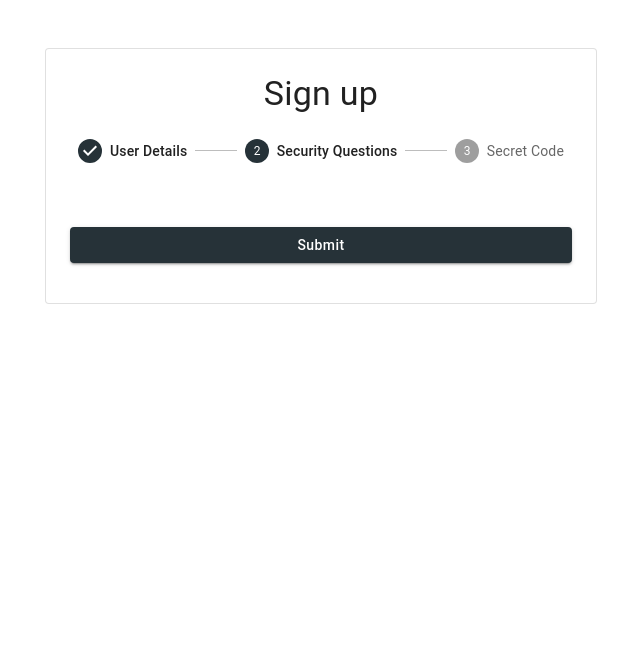
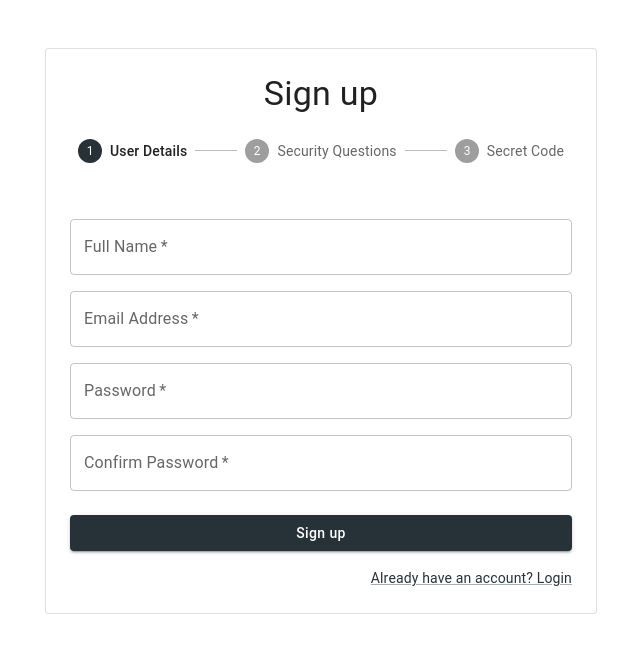
Before and after one commit to UltraHopeful/Bread-and-Breakfast, a React (Create React App) app: page /signup in a window 1280 px wide. Shown: the top 650 px of the page, without its empty margins (319-959 px from the left). Built offline with nearby package versions, Linux system fonts and the light colour scheme; no server answers; the database is empty; what amazon-cognito-identity-js would draw is missing.

Commit message:
add security ans to firestore

```diff
--- a/src/pages/signup/index.js
+++ b/src/pages/signup/index.js
@@ -22,13 +22,14 @@ import { collection, getDocs } from "firebase/firestore";
 import { useNavigate } from "react-router-dom";
 
 const steps = ["User Details", "Security Questions", "Secret Code"];
+let userId = "";
 
 function getStepContent(step, handleNext) {
   switch (step) {
     case 0:
       return <SignupDetails handleNext={handleNext} />;
     case 1:
-      return <SecurityQuestions handleNext={handleNext} />;
+      return <SecurityQuestions handleNext={handleNext} userId={userId} />;
     case 2:
       return <CipherCode handleNext={handleNext} />;
     default:
@@ -50,13 +51,15 @@ const getSecurityQuestions = async () => {
   return questions;
 };
 
-export default function Checkout() {
-  const [activeStep, setActiveStep] = useState(1);
+export default function SignupSteps() {
+  const [activeStep, setActiveStep] = useState(0);
   const navigate = useNavigate();
   const [errors, setErrors] = useState({});
 
   const handleNext = (data) => {
-    console.log({ data });
+    if (data.userSub) {
+      userId = data.userSub;
+    }
     setActiveStep(activeStep + 1);
   };
 
--- a/src/pages/signup/security-questions.js
+++ b/src/pages/signup/security-questions.js
@@ -3,7 +3,7 @@ import { Box, Button, Grid, InputBase, Typography } from "@mui/material";
 import { firestore } from "../../configs";
 import axios from "axios";
 import constants from "../../constants";
-import { collection, getDocs } from "firebase/firestore";
+import { collection, getDocs, doc, setDoc } from "firebase/firestore";
 import { grey } from "@mui/material/colors";
 
 const getSecurityQuestions = async () => {
@@ -20,7 +20,7 @@ const getSecurityQuestions = async () => {
   return questions;
 };
 
-const SecurityQuestions = ({ handleNext }) => {
+const SecurityQuestions = ({ handleNext, userId }) => {
   const [errors, setErrors] = useState({});
   const [questions, setQuestions] = useState([]);
 
@@ -30,16 +30,22 @@ const SecurityQuestions = ({ handleNext }) => {
       const qs = questions.sort(() => 0.5 - Math.random());
       const randomQuestions = qs.slice(0, 2);
 
+      // const data = [
+      //   { question: randomQuestions[0], answer: "" },
+      //   { question: randomQuestions[1], answer: "" },
+      // ];
+
       setQuestions(randomQuestions);
     })();
   }, []);
 
-  //calling cloud function to store security ans
-  const storeSecurityAns = async () => {
+  //storing security question and answers in firestore
+  const storeSecurityAns = async (data) => {
     try {
-      await axios.get(constants.storeSignupDetails);
-    } catch (error) {
-      console.log({ error });
+      await setDoc(doc(firestore, "security_questions_ans", userId), data);
+      console.log("Document created");
+    } catch (e) {
+      console.error("Error adding document: ", e);
     }
   };
 
@@ -53,6 +59,7 @@ const SecurityQuestions = ({ handleNext }) => {
     let errors = {};
     let data = {};
     let isFormValid = true;
+    let index = 0;
 
     formdata.forEach((formValue, key) => {
       const value = formValue.toString().trim();
@@ -61,14 +68,20 @@ const SecurityQuestions = ({ handleNext }) => {
         isFormValid = false;
         errors[key] = "This field is required";
       } else {
-        data[key] = value;
+        data[`question${index + 1}`] = {
+          question: questions[index],
+          answer: value,
+        };
       }
+      index++;
     });
 
     if (!isFormValid) {
       setErrors(errors);
       return;
     }
+
+    storeSecurityAns(data);
   };
 
   const renderQuestions = useCallback(
@@ -124,3 +137,14 @@ const styles = {
     color: "red",
   },
 };
+
+// {
+//   question1:{
+//     question:"How are you?",
+//     answer:"Fine"
+//   },
+//   question2:{
+//     question:"How are you 2?",
+//     answer:"Fine 2"
+//   }
+// }
```
